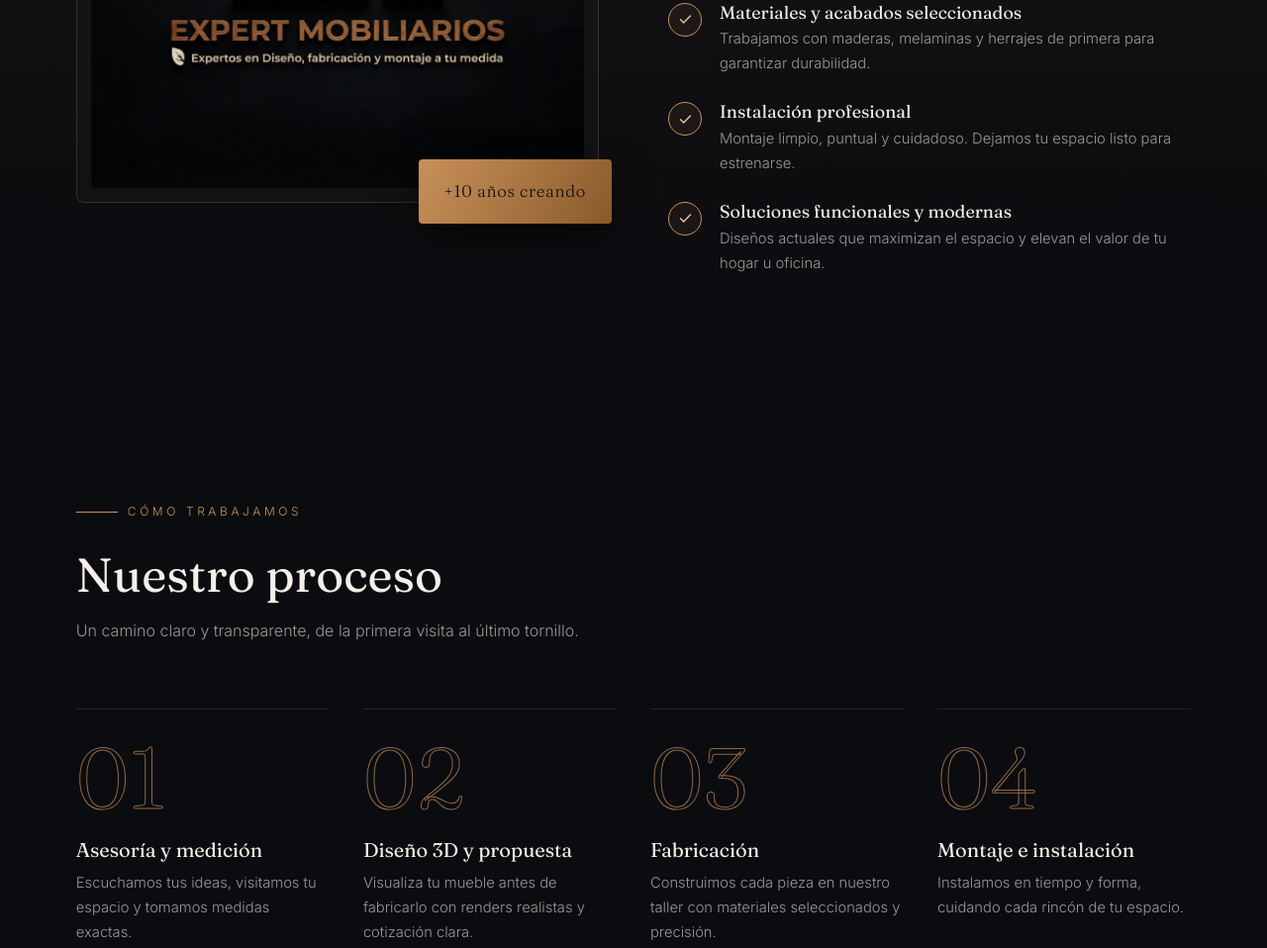
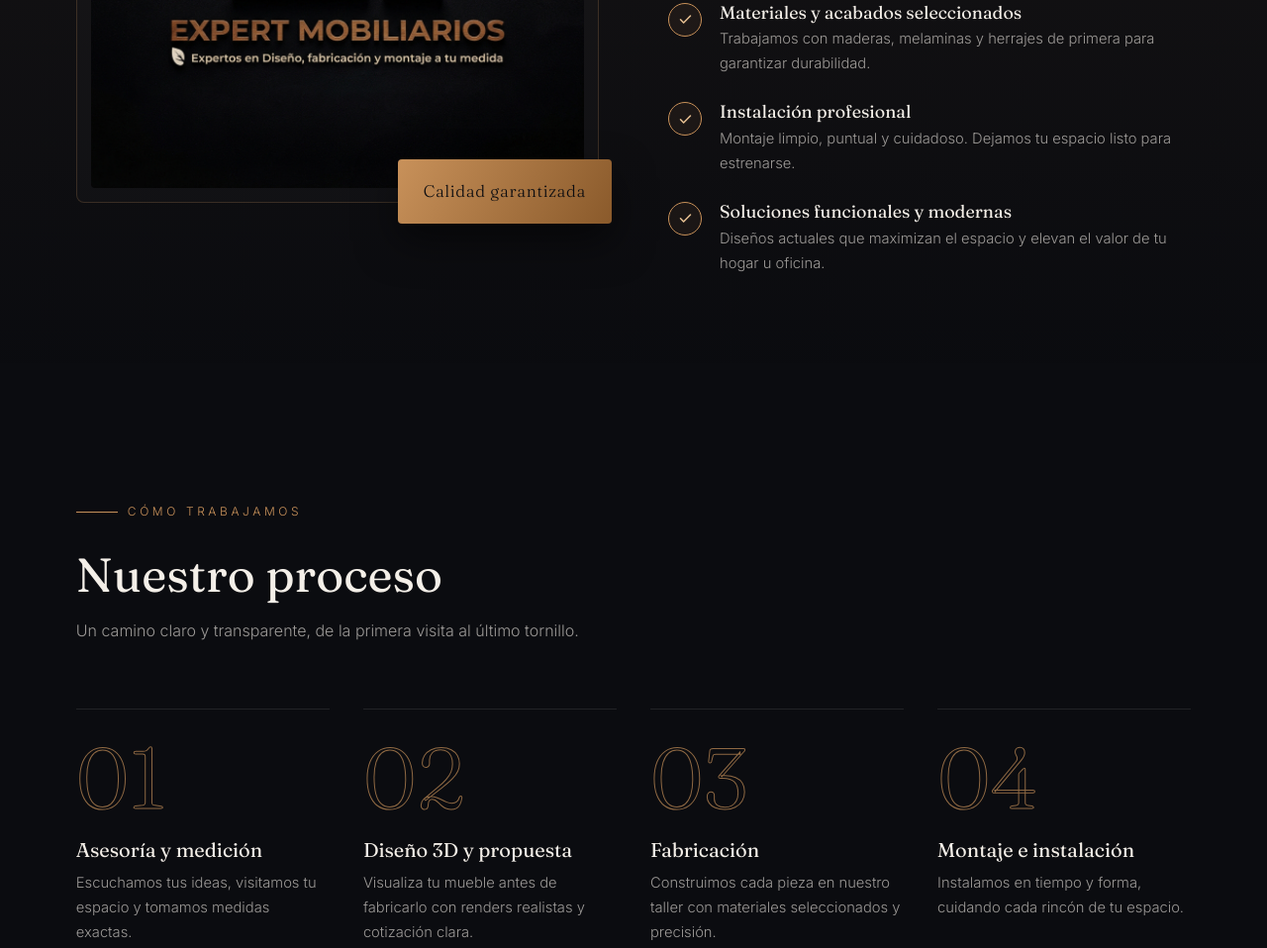
Before and after one commit to Harveyjnz31/Expert, a plain HTML site: page index.html in a window 1280 px wide. Shown: the part 2745-3703 px from the top of the page at 99% size. Drawn offline with Linux system fonts and the light colour scheme.

Commit message:
Actualizar texto de calidad garantizada

```diff
--- a/index.html
+++ b/index.html
@@ -406,7 +406,7 @@ footer{border-top:1px solid rgba(200,145,90,.14);padding:64px 6vw 40px;position:
   <div class="wrap why-grid">
     <div class="why-visual reveal">
       <img src="Gemini_Generated_Image_1oisff1oisff1ois.jpeg" alt="Taller de EXPERT MOBILIARIOS">
-      <div class="tag">+10 años creando</div>
+      <div class="tag">Calidad garantizada</div>
     </div>
     <div>
       <div class="sec-head reveal" style="margin-bottom:0">
```
